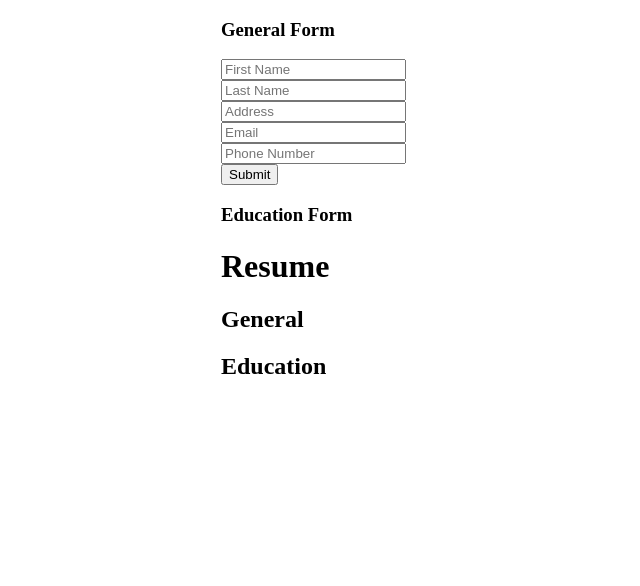
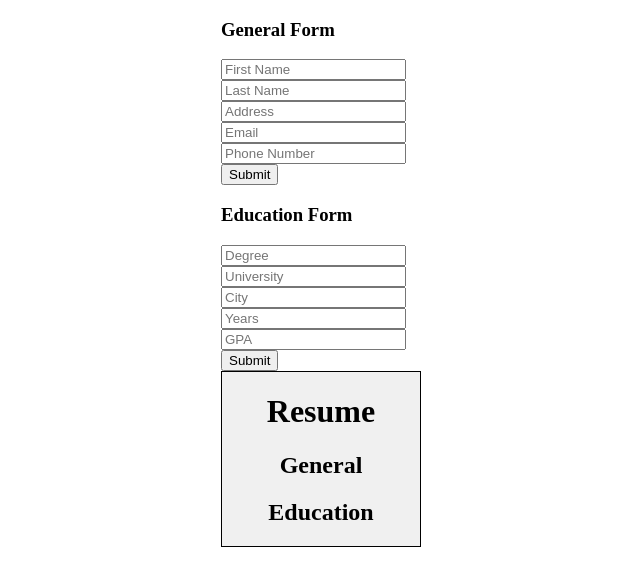
Before and after one commit to jacobgunlock/cv-project, a React (Create React App) app: page / in a window 1280 px wide. Shown: the top 586 px of the page, without its empty margins (319-959 px from the left). Built offline with nearby package versions, Linux system fonts and the light colour scheme.

Commit message:
working education section

```diff
--- a/src/App.js
+++ b/src/App.js
@@ -19,11 +19,15 @@ export default class App extends Component {
     this.setState({ general: data });
   };
 
+  handleEducationData = (data) => {
+    this.setState({ education: data })
+  }
+
   render() {
     return (
       <div className="App">
         <GeneralForm handleGeneralData={this.handleGeneralData} />
-        <EducationForm />
+        <EducationForm handleEducationData={this.handleEducationData} />
         <Resume
           general={this.state.general}
           education={this.state.education}
--- a/src/components/EducationForm.js
+++ b/src/components/EducationForm.js
@@ -1,30 +1,95 @@
-import React, { Component } from 'react'
+import React, { Component } from "react";
+import { v4 as uuidv4 } from 'uuid';
 
-export class EducationForm extends Component {
+export default class EducationForm extends Component {
   constructor(props) {
-    super(props)
+    super(props);
 
     this.state = {
       entries: [],
+      entry: {
+        degree: "",
+        university: "",
+        city: "",
+        years: "",
+        gpa: "",
+        id: uuidv4(),
+      },
+    };
+  }
+
+  onSubmit = (e) => {
+    e.preventDefault();
+    if (this.state.entries.length < 3) {
+
+      this.setState({
+        entries: this.state.entries.concat(this.state.entry),
         entry: {
           degree: '',
           university: '',
           city: '',
           years: '',
           gpa: '',
+          id: uuidv4(),
         }
+      }, () => {
+        this.props.handleEducationData(this.state.entries)
+      })
+    } else return alert('Only 3 Entries Allowed');
   }
-  }
+
+  onChange = (e) => {
+    this.setState(prevState => ({
+      entry: {
+        ...prevState.entry,
+        [e.target.name]: e.target.value,
+      },
+    }));
+  };
+
   render() {
     return (
       <div>
+        <form onSubmit={this.onSubmit}>
           <h3>Education Form</h3>
-        {/* inputs TODO */}
-
-
+          <input
+            name="degree"
+            type="text"
+            placeholder="Degree"
+            value={this.state.entry.degree}
+            onChange={(e) => this.onChange(e)}
+          />
+          <input
+            name="university"
+            type="text"
+            placeholder="University"
+            value={this.state.entry.university}
+            onChange={(e) => this.onChange(e)}
+          />
+          <input
+            name="city"
+            type="text"
+            placeholder="City"
+            value={this.state.entry.city}
+            onChange={(e) => this.onChange(e)}
+          />
+          <input
+            name="years"
+            type="text"
+            placeholder="Years"
+            value={this.state.entry.years}
+            onChange={(e) => this.onChange(e)}
+          />
+          <input
+            name="gpa"
+            type="text"
+            placeholder="GPA"
+            value={this.state.entry.gpa}
+            onChange={(e) => this.onChange(e)}
+          />
+          <button type="submit">Submit</button>
+        </form>
       </div>
-    )
+    );
   }
 }
-
-export default EducationForm
--- a/src/components/EducationInfo.js
+++ b/src/components/EducationInfo.js
@@ -2,9 +2,25 @@ import React, { Component } from 'react'
 
 export class EducationInfo extends Component {
   render() {
+    const edu = this.props.education;
+    const styling = {
+      border: 'solid 1px',
+      backgroundColor: 'grey',
+    }
     return (
       <div>
         <h2>Education</h2>
+        {edu.map(item => {
+          return (
+            <div key={item.id} style={styling}>
+              <p>{item.degree}</p>
+              <p>{item.university}</p>
+              <p>{item.city}</p>
+              <p>{item.years}</p>
+              <p>{item.gpa}</p>
+            </div>
+          )
+        })}
       </div>
     )
   }
--- a/src/components/GeneralForm.js
+++ b/src/components/GeneralForm.js
@@ -14,7 +14,7 @@ export default class General extends Component {
     };
   }
 
-  handleChange = (e) => this.setState({ [e.target.name]: e.target.value });
+  onChange = (e) => this.setState({ [e.target.name]: e.target.value });
 
   onFormSubmit = (e) => {
     e.preventDefault();
@@ -30,7 +30,7 @@ export default class General extends Component {
           <input
             name="firstName"
             value={firstName}
-            onChange={(e) => this.handleChange(e)}
+            onChange={(e) => this.onChange(e)}
             type="text"
             placeholder="First Name"
             required
@@ -38,7 +38,7 @@ export default class General extends Component {
           <input
             name="lastName"
             value={lastName}
-            onChange={(e) => this.handleChange(e)}
+            onChange={(e) => this.onChange(e)}
             type="text"
             placeholder="Last Name"
             required
@@ -46,7 +46,7 @@ export default class General extends Component {
           <input
             name="address"
             value={address}
-            onChange={(e) => this.handleChange(e)}
+            onChange={(e) => this.onChange(e)}
             type="address"
             placeholder="Address"
             required
@@ -54,7 +54,7 @@ export default class General extends Component {
           <input
             name="email"
             value={email}
-            onChange={(e) => this.handleChange(e)}
+            onChange={(e) => this.onChange(e)}
             type="email"
             placeholder="Email"
             required
@@ -62,7 +62,7 @@ export default class General extends Component {
           <input
             name="phoneNumber"
             value={phoneNumber}
-            onChange={(e) => this.handleChange(e)}
+            onChange={(e) => this.onChange(e)}
             type="tel"
             placeholder="Phone Number"
             required
--- a/src/components/Resume.js
+++ b/src/components/Resume.js
@@ -4,8 +4,14 @@ import EducationInfo from "./EducationInfo";
 
 export default class Resume extends Component {
   render() {
+    const styling = {
+      border: 'solid 1px',
+      textAlign: 'center',
+      backgroundColor: '#f0f0f0',
+    }
+
     return (
-      <div>
+      <div style={styling}>
         <h1>Resume</h1>
         <GeneralInfo general={this.props.general} />
         <EducationInfo education={this.props.education} />
```
Lines whose indentation alone changed are shown as unchanged.
